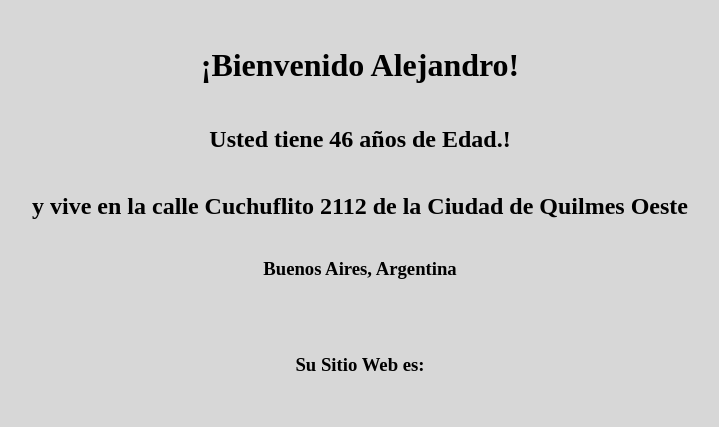
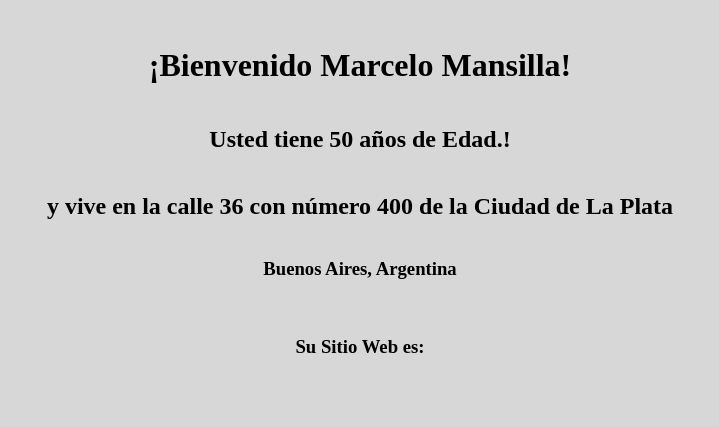
Before and after one commit to Drako01/Django-Pythonisos-WebApp, a Django app: page / in a window 1280 px wide. Shown: the top 427 px of the page, without its empty margins (280-999 px from the left). Run offline with Django 3.2, Linux system fonts and the light colour scheme.

Commit message:
Clase 04

```diff
--- a/blog/views.py
+++ b/blog/views.py
@@ -7,11 +7,11 @@
 # Create your views here.
 def index(request):
     dato = {
-        "nombre": "Alejandro",
-        "edad": 46,
-        "direccion": {"calle": "Cuchuflito 2112", "localidad": "Quilmes Oeste", "provincia": "Buenos Aires", "pais": "Argentina"},
+        "nombre": "Marcelo Mansilla",
+        "edad": 50,
+        "direccion": {"calle": "36", "numero": "400" ,"localidad": "La Plata", "provincia": "Buenos Aires", "pais": "Argentina"},
         "cant_hijos": 2,
-        "hijos":["Alejandro", "Barbara", "Fede", "Lola", "Daisy"],
+        "familia":["Alejandro", "Barbara", "Fede", "Lola", "Daisy"],
     }
     return render(request, "blog/index.html", dato)
 
--- a/templates/blog/index.html
+++ b/templates/blog/index.html
@@ -15,15 +15,12 @@
     <div class="cuerpo">
         <h1>¡Bienvenido {{ nombre }}!</h1>
         <h2>Usted tiene {{ edad }} años de Edad.!</h2>
-        <h2>y vive en la calle {{ direccion.calle }} de la Ciudad de {{ direccion.localidad }} </h2>
+        <h2>y vive en la calle {{ direccion.calle }} con número {{ direccion.numero }} de la Ciudad de {{ direccion.localidad }} </h2>
         <h3> {{ direccion.provincia }}, {{ direccion.pais }} </h3></br>
-
-        </br>
         <h3>Su Sitio Web es:</h3>
         <div class="logo">
-            <img src=" {% static "img/logo.png" %} " alt="" >
+            <img src=" {% static "img/logo.png" %} " alt="ArmoTuSitio" >
         </div>
-
         <a href="http://armotusitio.com" target="_blank" rel="noopener noreferrer"> <button>Sitio de Ale</button> </a>
     </div>
     <div class="hijos">
@@ -32,12 +29,11 @@
         {% else %}
         <h3>Usted No tiene Hijos.!!!</h3>
         {% endif %}
-        </br>
         <h2>Su Familia esta compuesta por:</h2>
         <h3>
             <ul>
-                {% for hijo in hijos %}
-                <li>{{ hijo }}</li>
+                {% for persona in familia %}
+                <li>{{ persona }}</li>
                 {% endfor %}
             </ul>
         </h3>
```
